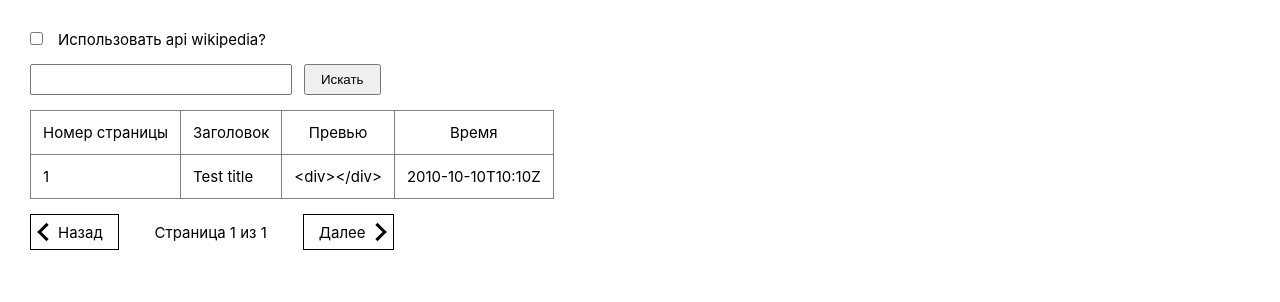
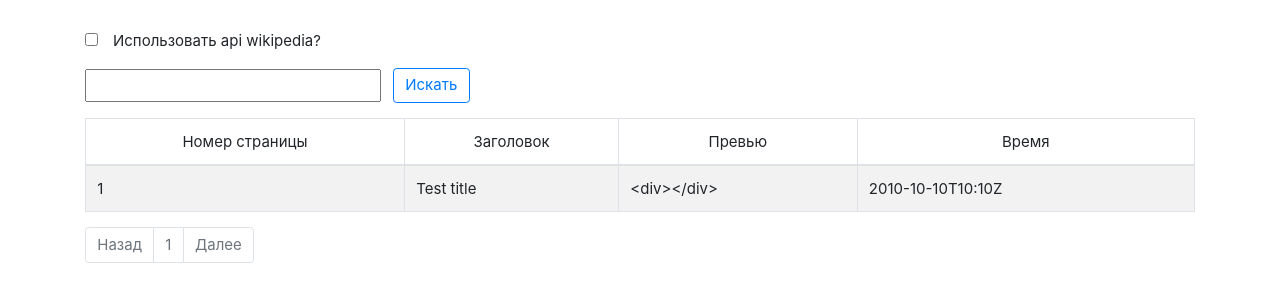
Before and after one commit to Ovederax/wiki-table-react, a React (Create React App) app: page / in a window 1280 px wide. Shown: the top 302 px of the page. Built offline with nearby package versions, Linux system fonts and the light colour scheme.

Commit message:
add bootstrap styles

```diff
--- a/package.json
+++ b/package.json
@@ -10,6 +10,7 @@
     "@types/node": "^12.12.49",
     "@types/react": "^16.9.41",
     "@types/react-dom": "^16.9.8",
+    "bootstrap": "^4.5.0",
     "node-sass": "^4.14.1",
     "react": "^16.13.1",
     "react-dom": "^16.13.1",
--- a/src/comp/WikiTable.scss
+++ b/src/comp/WikiTable.scss
@@ -5,25 +5,20 @@
 
 .wiki_search {
   font-size: 1.2rem;
+  display: flex;
+  align-items: center;
 
   input {
-    padding: 0.4rem 0.6rem;
     min-width: 16rem;
     margin-right: 0.8rem;
   };
 
-  button {
-    padding: 0.4rem 1rem;
-  }
 }
 
 .wiki_table {
   margin-top: 1rem;
   thead {
     text-align: center;
-  }
-  td {
-    padding: 0.8rem;
   }
 }
 
@@ -38,28 +33,28 @@
   margin: 0 2.4rem;
 }
 
-.right_pagination:after,
-.left_pagination:before {
-  display: block;
-  content: "";
-  position: absolute;
-  top: 50%;
-  transform: translateY(-50%) rotate(-45deg);
-  width: 10px;
-  height: 10px;
-  border-left: 3px solid black;
-  border-top: 3px solid black;
-}
-
-.left_pagination:before {
-  left: 9px;
-}
-
-.right_pagination:after {
-  margin-left: -10px;
-  transform: translateY(-50%) rotate(135deg);
-  right: 9px;
-}
+//.right_pagination:after,
+//.left_pagination:before {
+//  display: block;
+//  content: "";
+//  position: absolute;
+//  top: 50%;
+//  transform: translateY(-50%) rotate(-45deg);
+//  width: 10px;
+//  height: 10px;
+//  border-left: 3px solid black;
+//  border-top: 3px solid black;
+//}
+//
+//.left_pagination:before {
+//  left: 9px;
+//}
+//
+//.right_pagination:after {
+//  margin-left: -10px;
+//  transform: translateY(-50%) rotate(135deg);
+//  right: 9px;
+//}
 
 .left_pagination,
 .right_pagination {
--- a/src/comp/WikiTable.tsx
+++ b/src/comp/WikiTable.tsx
@@ -58,6 +58,7 @@ class WikiTable extends React.Component<any, WikiTableState>{
         this.page--;
         if (this.page < 1) {
             this.page = 1;
+            return; // no render
         }
         this.setState({});
     };
@@ -67,33 +68,63 @@ class WikiTable extends React.Component<any, WikiTableState>{
         this.page++;
         if (this.page > this.allPageCount) {
             this.page = this.allPageCount;
+            return; // no render
         }
         this.setState({});
     };
 
+    handleGoToPage = (event: React.MouseEvent<HTMLElement>, page: number) => {
+        event.preventDefault();
+        if(this.page === page) {
+            return;
+        }
+        this.page = page;
+        this.setState({});
+    };
+
+    makeHandler(data: any, callback: (event: React.MouseEvent<HTMLElement>, arg:any)=>any) {
+        return function (event: React.MouseEvent<HTMLElement>) {
+            callback(event, data);
+        }
+    }
     render(): any {
         let wikiTable: React.ReactElement[] = [];
         let pagination: React.ReactElement = (<div/>);
         if(this.state.data.length) {
-            let pagination_page = "Страница " + this.page + " из " + this.allPageCount;
+            let pages:React.ReactElement[] = [];
+            for(let i=0; i<this.allPageCount; ++i) {
+                let isDisabled:boolean = i+1 === this.page;
+                pages.push(
+                    <li className={isDisabled? "page-item disabled" : "page-item"}>
+                        <a href="#" className="page-link"
+                           onClick={this.makeHandler(i+1, this.handleGoToPage)}>
+                            {i+1}
+                        </a>
+                    </li>
+                );
+            }
+            let disableLeft = this.page === 1? " disabled": "";
+            let disableRight = this.page === this.allPageCount? " disabled": "";
             pagination = (
-                <div className="pagination">
-                    <a className="btn left_pagination" onClick={this.onClickLeft}>
-                        Назад
-                    </a>
-                    <div className="pagination__page">
-                        {pagination_page}
-                    </div>
-                    <a className="btn right_pagination" onClick={this.onClickRight}>
-                        Далее
-                    </a>
-                </div>);
+                <ul  className="pagination">
+                    <li className={"page-item"+ disableLeft}>
+                        <a href="#" className="page-link" onClick={this.onClickLeft}>
+                            Назад
+                        </a>
+                    </li>
+                    {pages}
+                    <li className={"page-item" + disableRight}>
+                        <a href="#" className="page-link" onClick={this.onClickRight}>
+                            Далее
+                        </a>
+                    </li>
+                </ul>);
             wikiTable = this.state.data
                 .slice((this.page-1)*this.lengthOfPage, this.page*this.lengthOfPage)
                 .map(function (it) {
                 return (
                     <tr>
-                        <td>{it.pageid}</td>
+                        <td scope="row">{it.pageid}</td>
                         <td>{it.title}</td>
                         <td>{it.snippet}</td>
                         <td>{it.timestamp}</td>
@@ -113,16 +144,16 @@ class WikiTable extends React.Component<any, WikiTableState>{
                     </div>
                     <div className="wiki_search">
                         <input type="text" ref={this.inputRef} />
-                        <button className="btn" onClick={this.onSearch}>Искать</button>
+                        <button className="btn btn-outline-primary" onClick={this.onSearch}>Искать</button>
                     </div>
 
-                    <table className="wiki_table">
+                    <table className="table table-bordered table-striped wiki_table">
                         <thead>
                         <tr>
-                            <td>Номер страницы</td>
-                            <td>Заголовок</td>
-                            <td>Превью</td>
-                            <td>Время</td>
+                            <td scope="col" >Номер страницы</td>
+                            <td scope="col" >Заголовок</td>
+                            <td scope="col" >Превью</td>
+                            <td scope="col" >Время</td>
                         </tr>
                         </thead>
                         <tbody>
--- a/src/index.css
+++ b/src/index.css
@@ -19,6 +19,7 @@ html {
 body {
   margin: 0;
   font-size: 1rem;
+  box-sizing: border-box;
 }
 
 .container {
--- a/src/index.tsx
+++ b/src/index.tsx
@@ -3,6 +3,7 @@ import ReactDOM from 'react-dom';
 import './index.css';
 import App from './comp/App';
 import * as serviceWorker from './serviceWorker';
+import '../node_modules/bootstrap/dist/css/bootstrap.css'
 
 ReactDOM.render(
   <React.StrictMode>
```
Also changed, not shown: 1 other file (tests, documents, lock files or other folders).
